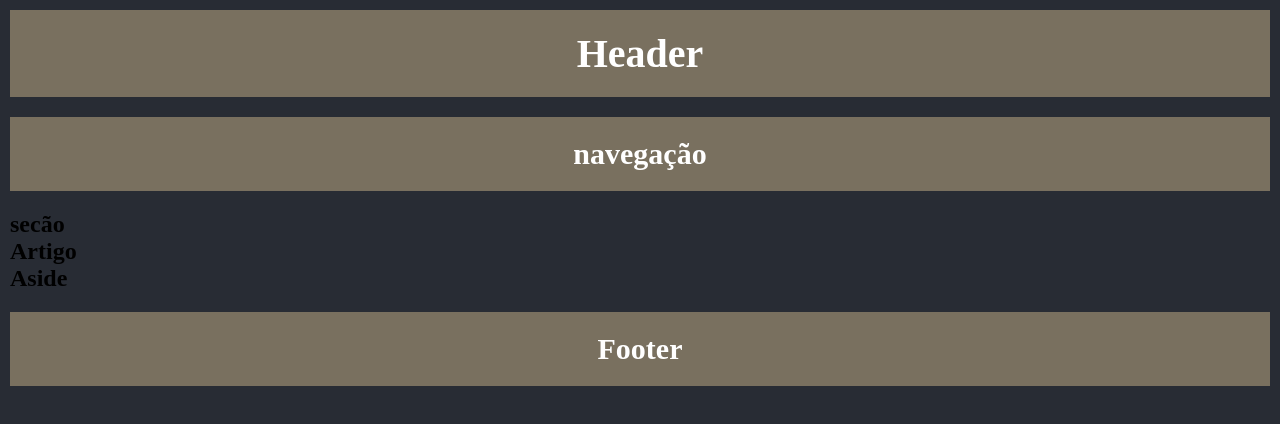
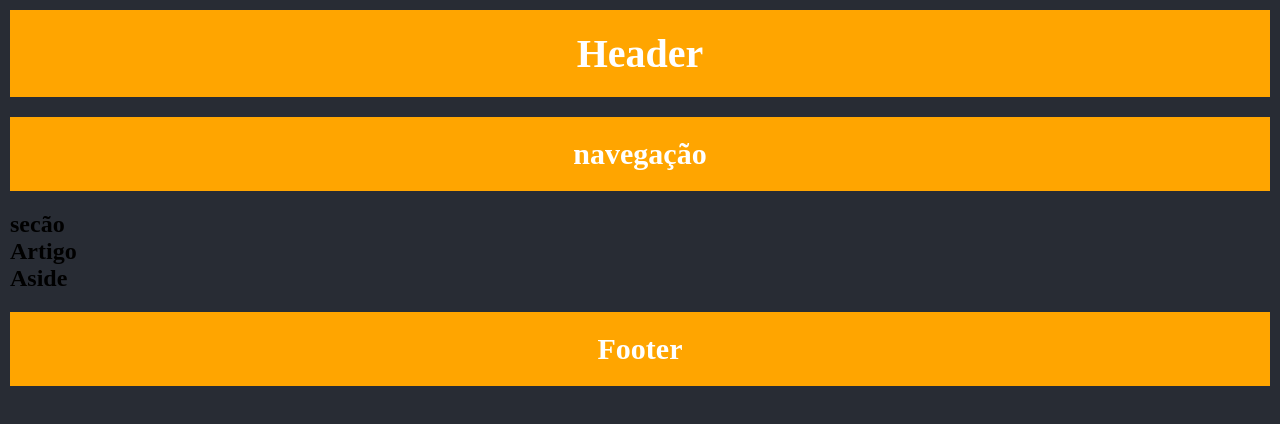
Before and after one commit to mat-star/HTML-semantico, a plain HTML site: page index.html in a window 1280 px wide. Drawn offline with Linux system fonts and the light colour scheme.

Commit message:
ultiam att

```diff
--- a/style.css
+++ b/style.css
@@ -12,7 +12,7 @@ body {
     min-width: 100vh;
 }
 header, nav,footer {
-    background-color: #79705f;
+    background-color: #ffa500;
     padding: 20px;
     text-align: center;
     color: white;
```
